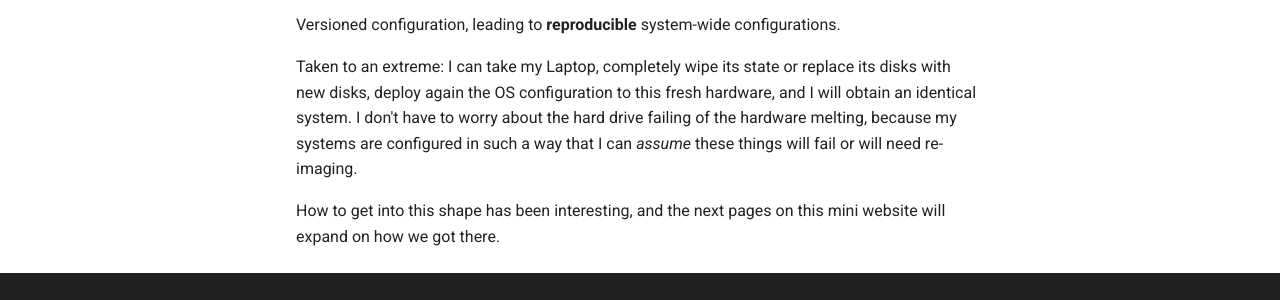
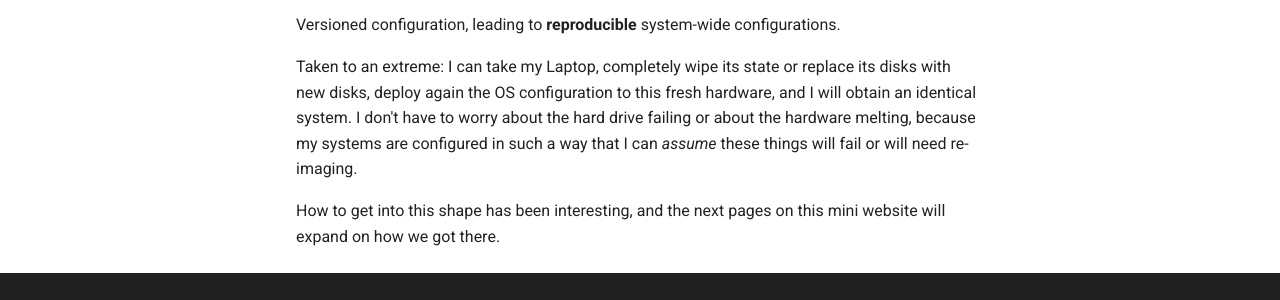
Before and after one commit to nicdumz/nix-config, an MkDocs documentation site: the page built from docs/index.md, in a window 1280 px wide and 900 px high, scrolled down 2688 px. Shown: the part 470-770 px from the top of the window. Built offline with MkDocs 1.6.1 and Material for MkDocs 9.7.7, drawn with Linux system fonts in a browser that asks for light colours; comment, search, counter and statistics services are not loaded.

Commit message:
Update index.md
Missing words

```diff
--- a/docs/index.md
+++ b/docs/index.md
@@ -125,7 +125,7 @@ Versioned configuration, leading to **reproducible** system-wide configurations.
 
 Taken to an extreme: I can take my Laptop, completely wipe its state or replace its disks with new
 disks, deploy again the OS configuration to this fresh hardware, and I will obtain an identical
-system. I don't have to worry about the hard drive failing of the hardware melting, because my
+system. I don't have to worry about the hard drive failing or about the hardware melting, because my
 systems are configured in such a way that I can _assume_ these things will fail or will need
 re-imaging.
 
```
